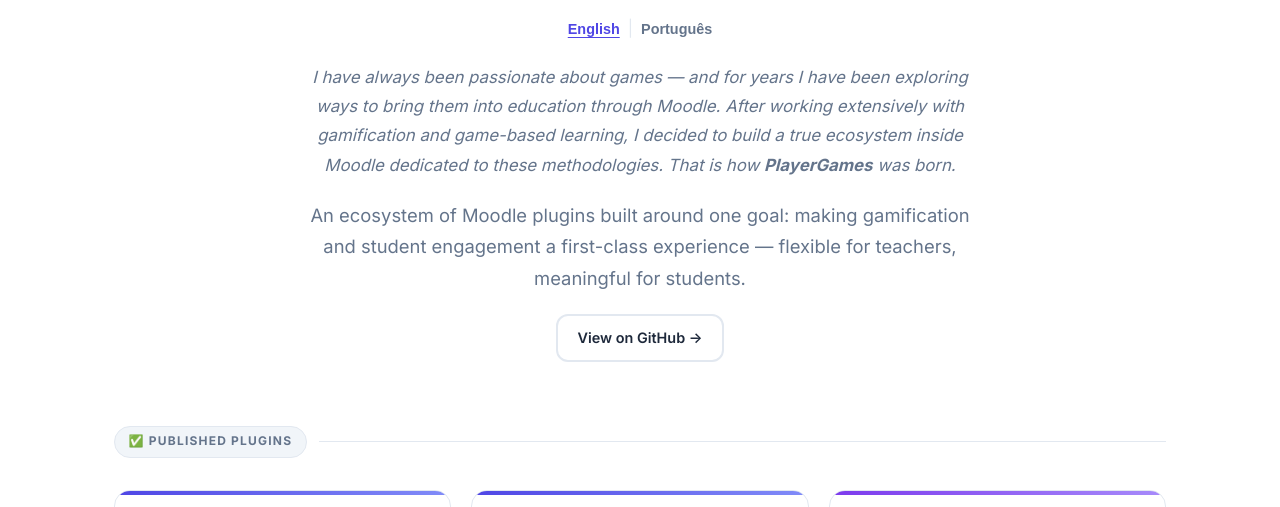
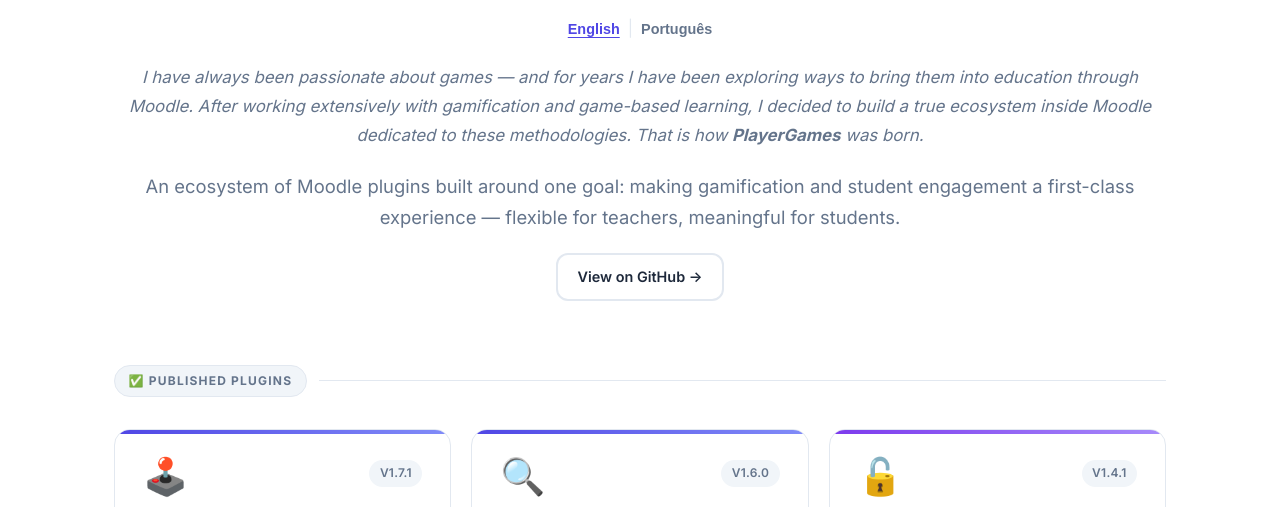
Before and after one commit to jeanlucio/jeanlucio.github.io, an Astro site: page /en/playergames in a window 1280 px wide. Shown: the part 253-760 px from the top of the page. Built offline with nearby package versions, Linux system fonts and the light colour scheme; Astro itself is replaced by a stand-in of ours.

Commit message:
fix(en/playergames): remove hero max-width to align with cards grid

```diff
--- a/src/pages/en/playergames.astro
+++ b/src/pages/en/playergames.astro
@@ -181,7 +181,6 @@
   /* Hero */
   .pg-hero {
     text-align: center;
-    max-width: 680px;
     margin: 0 auto 4rem;
     display: flex;
     flex-direction: column;
```
